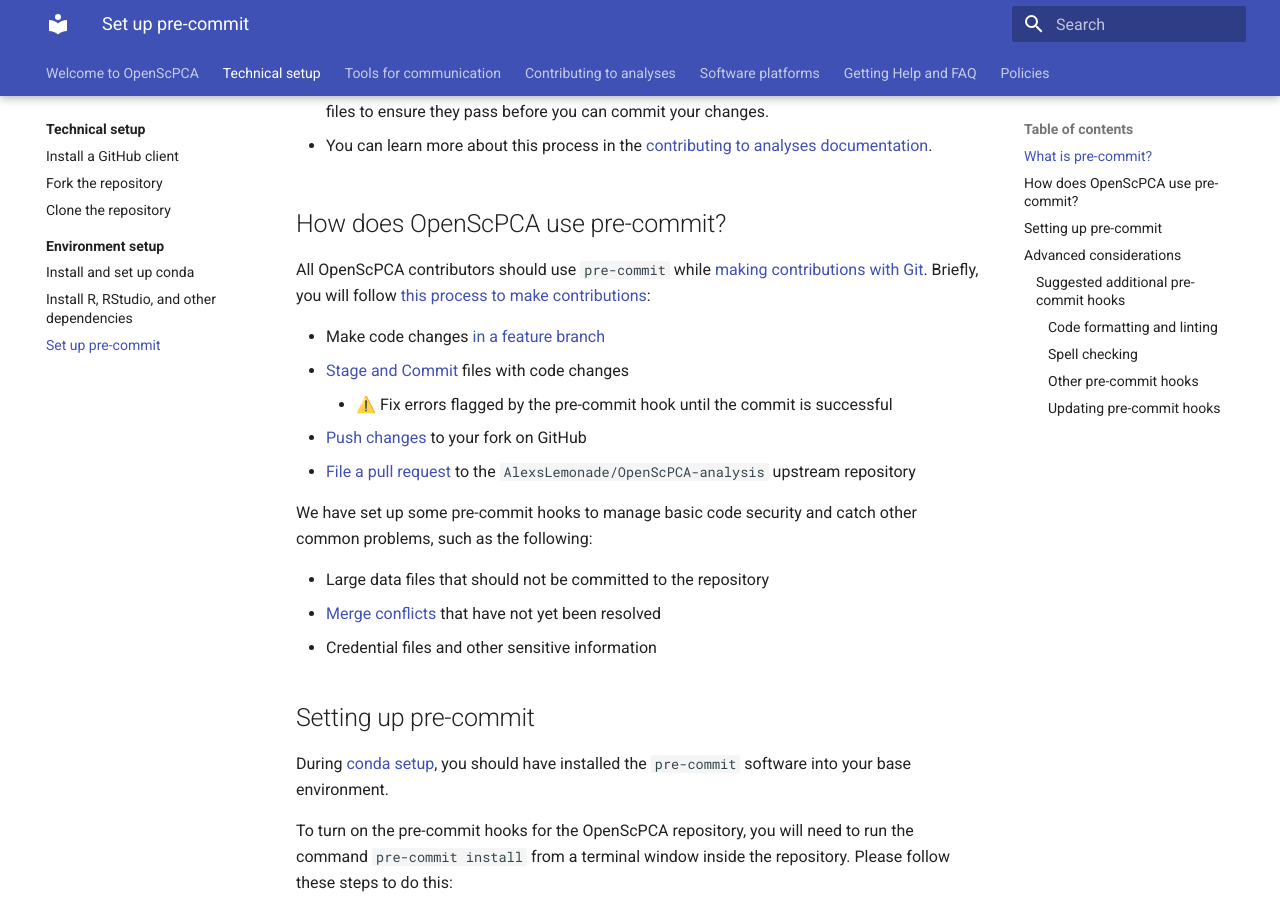
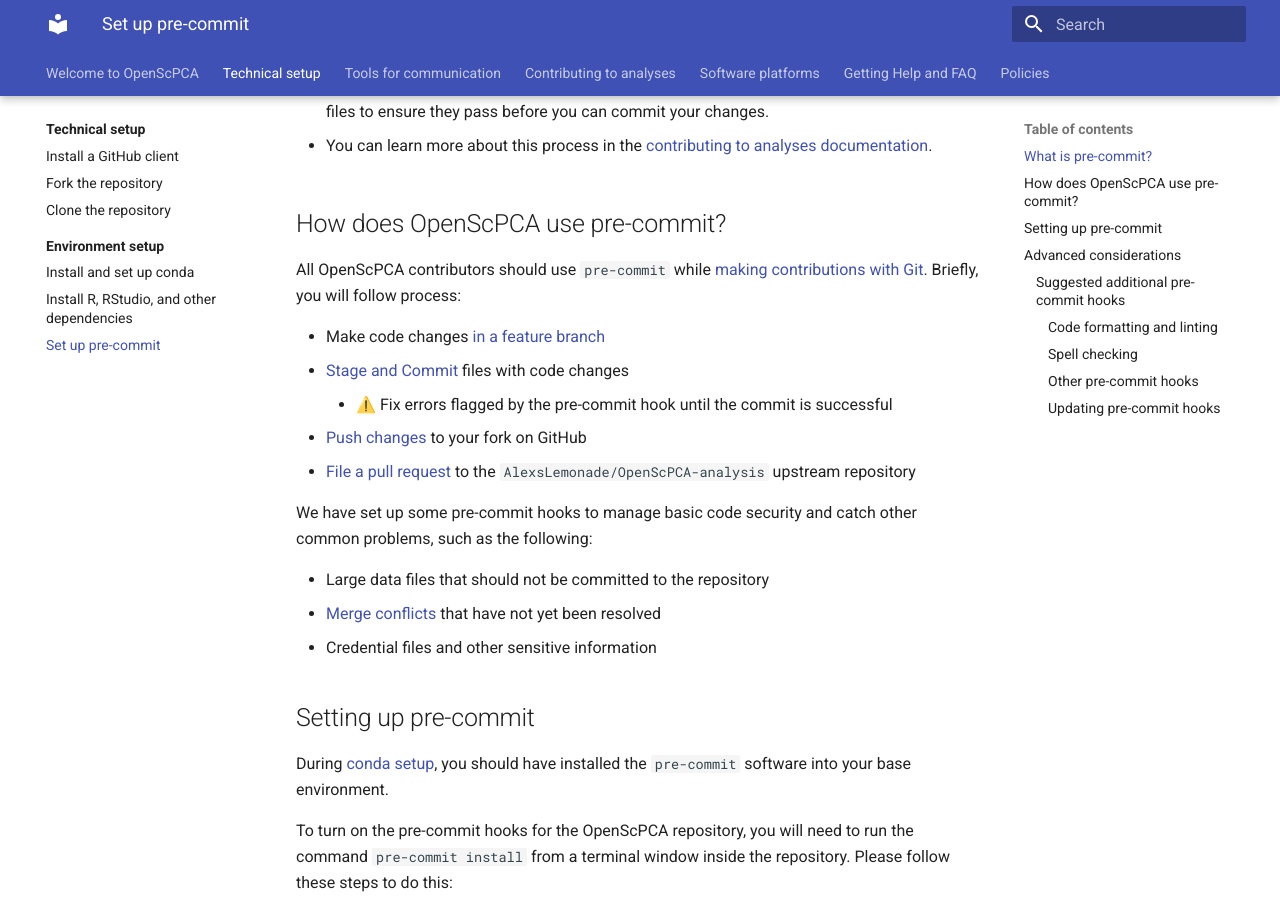
Before and after one commit to AlexsLemonade/OpenScPCA-analysis, an MkDocs documentation site: the page built from docs/technical-setup/environment-setup/setup-precommit.md, in a window 1280 px wide and 900 px high, scrolled down 466 px. Built offline with MkDocs 1.6.1 and Material for MkDocs 9.7.7, drawn with Linux system fonts in a browser that asks for light colours.

Commit message:
remove duplicate link

```diff
--- a/docs/technical-setup/environment-setup/setup-precommit.md
+++ b/docs/technical-setup/environment-setup/setup-precommit.md
@@ -16,7 +16,7 @@
 ## How does OpenScPCA use pre-commit?
 
 All OpenScPCA contributors should use `pre-commit` while [making contributions with Git](./../../contributing-to-analyses/working-with-git/index.md).
-Briefly, you will follow [this process to make contributions](STUB_LINK for working with git):
+Briefly, you will follow process:
 
 - Make code changes [in a feature branch](../../contributing-to-analyses/working-with-git/working-with-branches.md)
 - [Stage and Commit](../../contributing-to-analyses/working-with-git/making-commits.md) files with code changes
```
